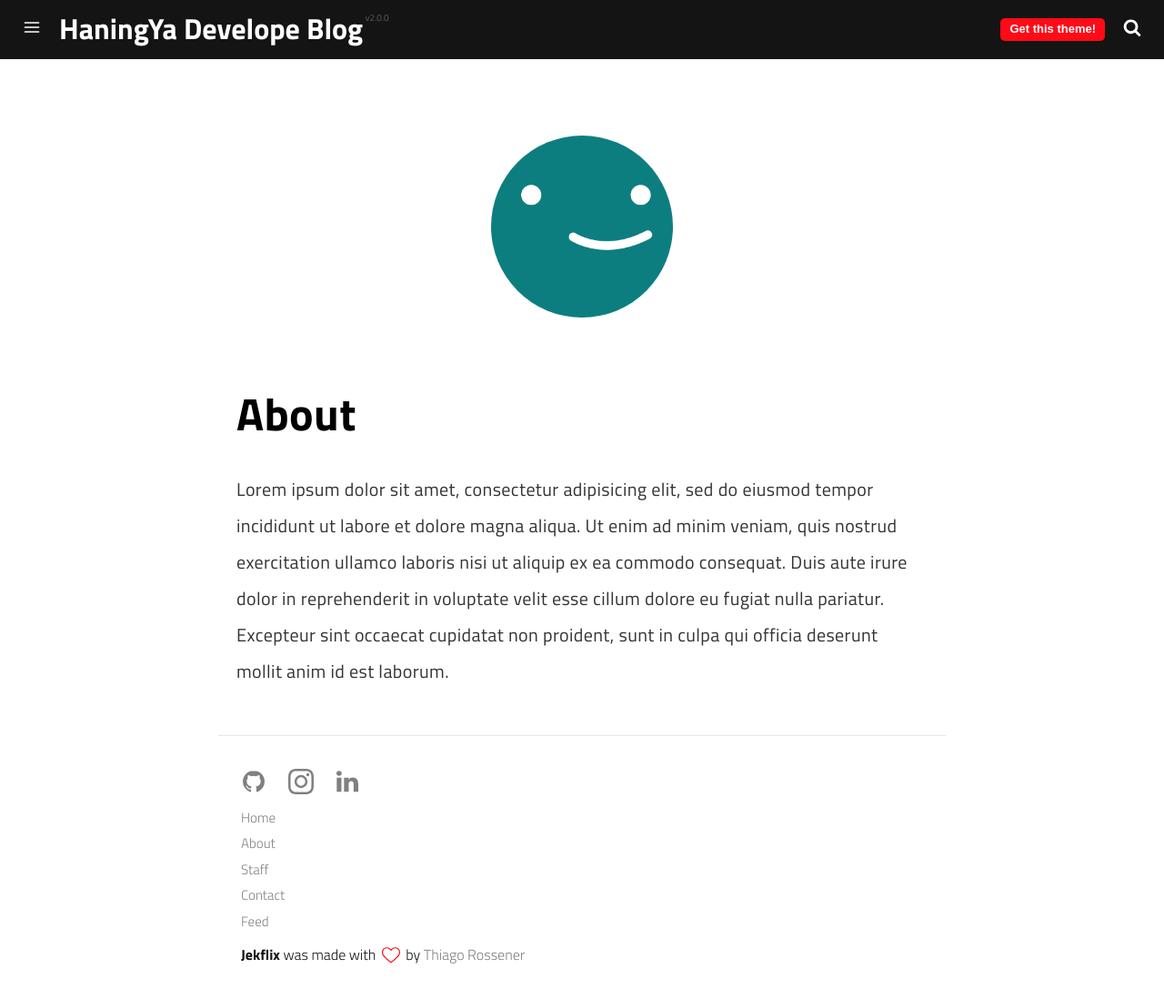
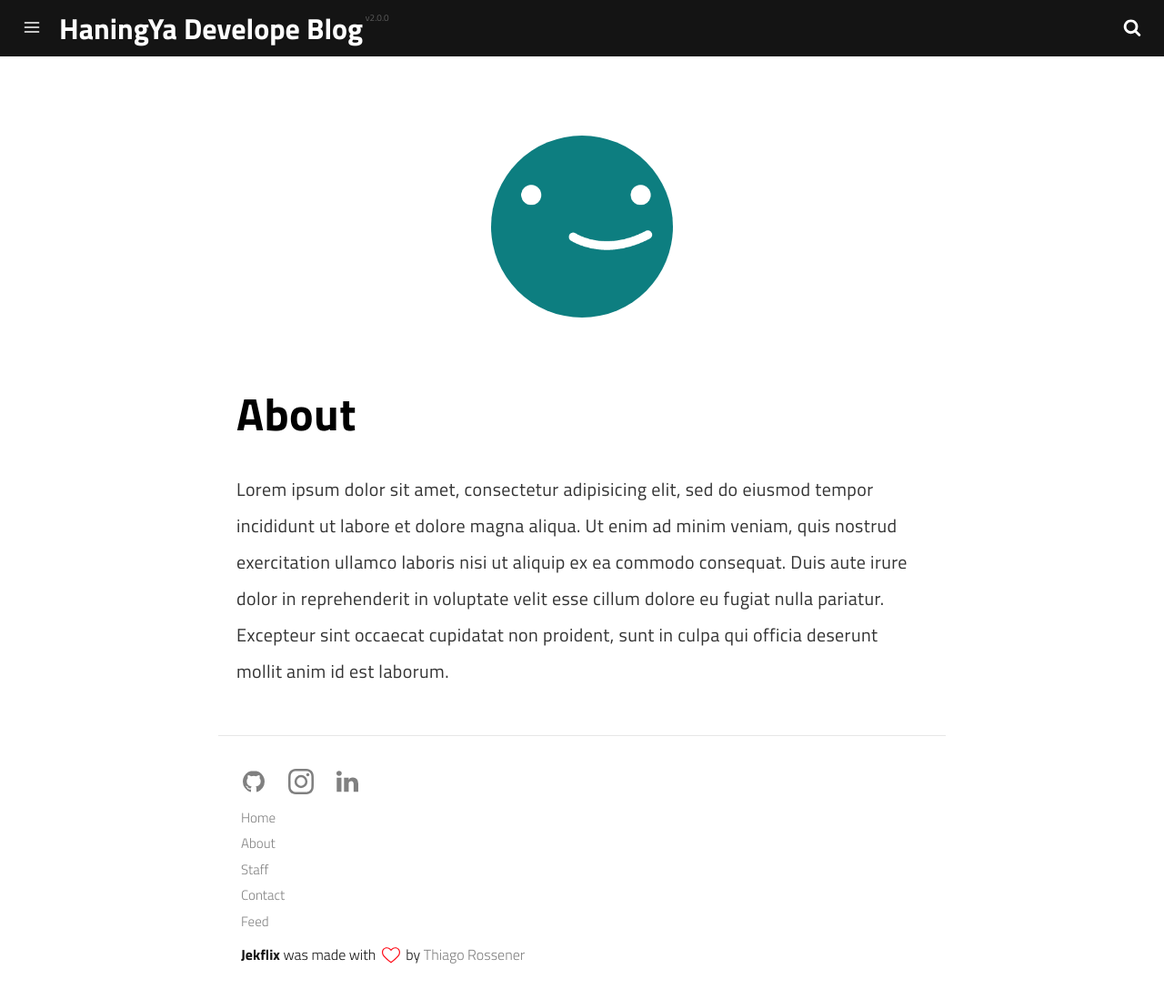
Before and after one commit to KimTaeHyeong17/KimTaeHyeong17.github.io, a Jekyll site: the page built from pages/about.md, in a window 1280 px wide and 1098 px high. Shown: the whole window at 91% size. Built offline with Jekyll 4.4.1, drawn with Linux system fonts in a browser that asks for light colours; a script that is not in the unit is left out.

Commit message:
remove get this theme button

```diff
--- a/_includes/header.html
+++ b/_includes/header.html
@@ -10,9 +10,7 @@
     <a id="search" class="dosearch" role="button">
         <svg class="icon-search"><use xlink:href="#icon-search"></use></svg>
     </a>
-    <a href="https://github.com/thiagorossener/jekflix-template" class="get-theme" role="button">
-        Get this theme!
-    </a>
+
 </header>
 
 <div id="mask" class="overlay"></div>
```
